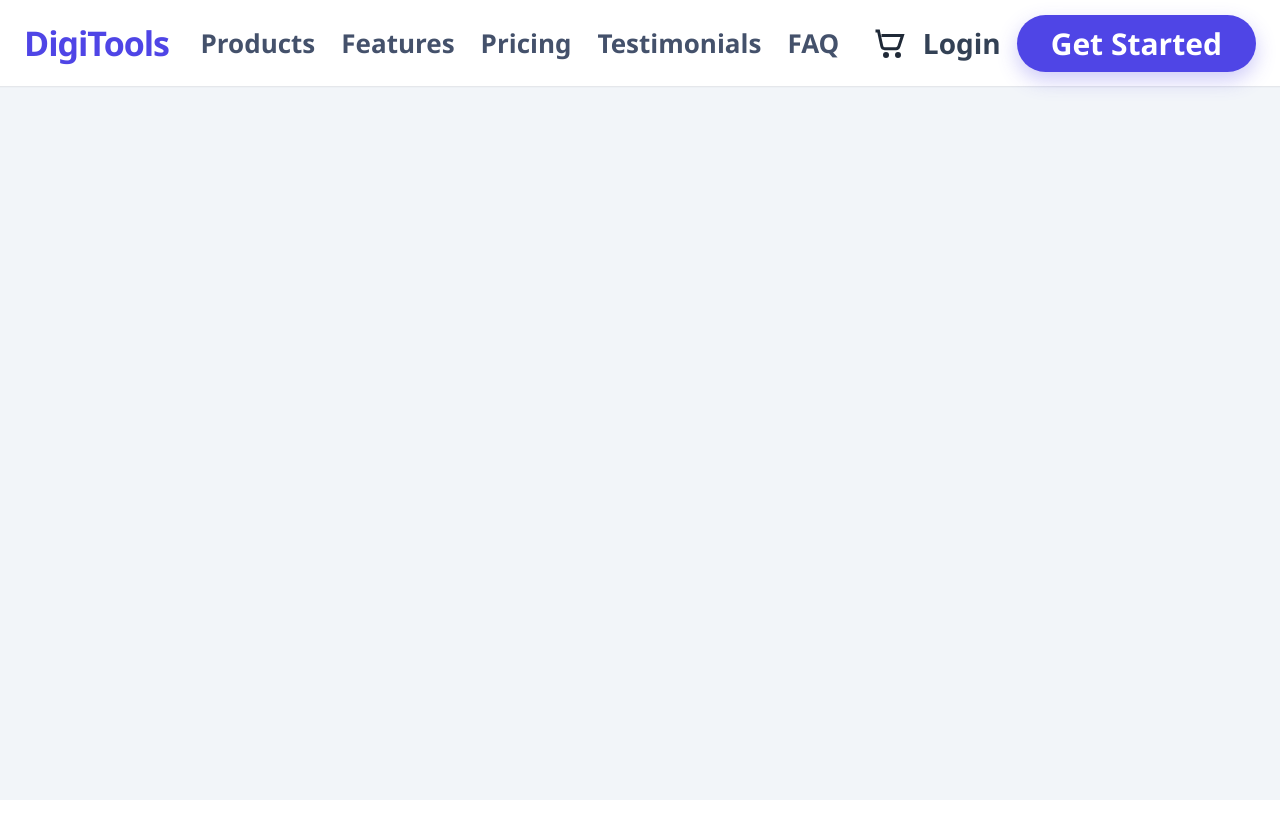
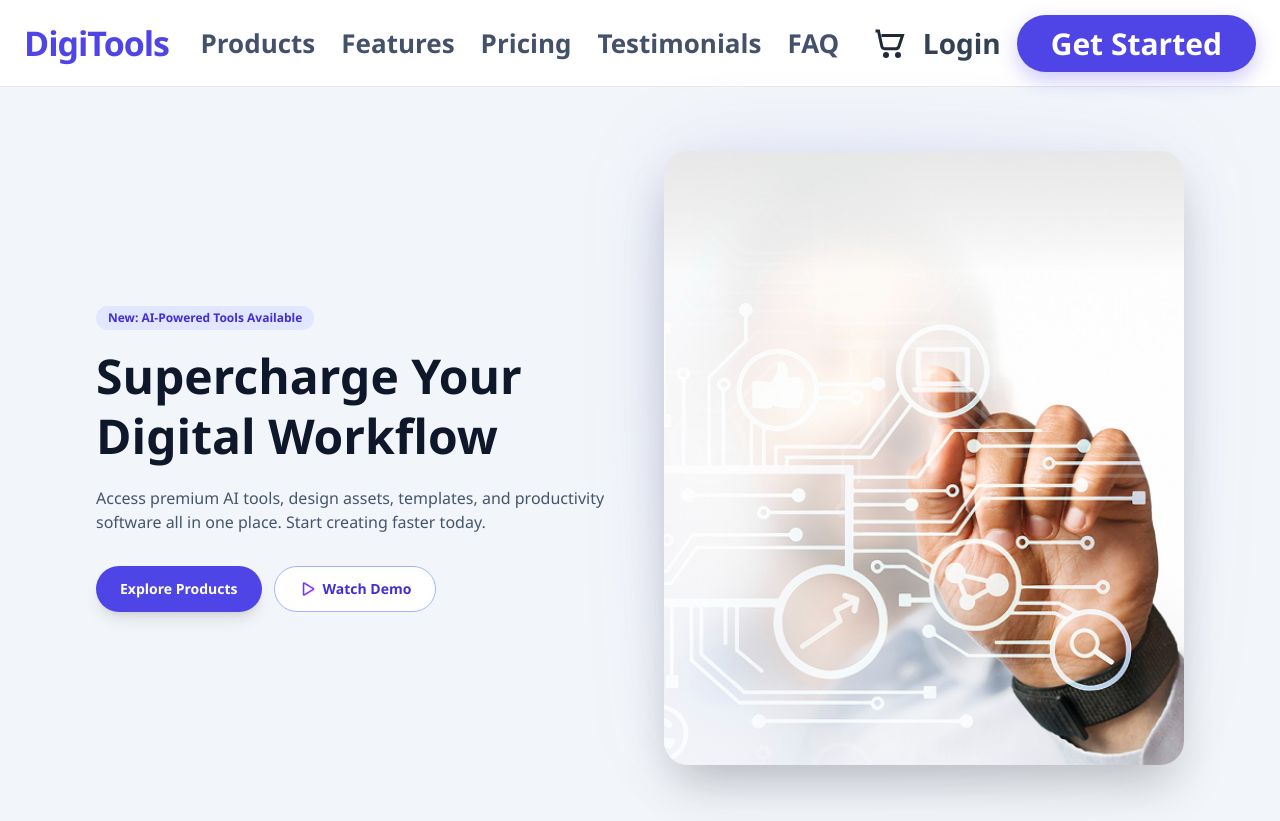
Before and after one commit to Towsif111/Assignment-6, a React (Vite) app: page / in a window 1280 px wide. Before the commit the page ends 800 px from the top, so only its background shows below. Built offline with nearby package versions, Linux system fonts and the light colour scheme.

Commit message:
added the Supercharge Your Digital Workflow

```diff
--- a/src/App.css
+++ b/src/App.css
@@ -95,9 +95,13 @@
   box-shadow: 0 8px 20px rgba(79, 69, 230, 0.28);
 }
 
-.hero-placeholder {
-  height: 56px;
-  border-top: 1px solid #edf1f5;
+.brand-bg {
+  background: #4f45e6;
+}
+
+.hero-glow {
+  border-radius: 28px;
+  background: radial-gradient(circle at 30% 30%, rgba(99, 102, 241, 0.2), rgba(99, 102, 241, 0));
 }
 
 @media (max-width: 1300px) {
--- a/src/App.jsx
+++ b/src/App.jsx
@@ -1,5 +1,7 @@
 
 import './App.css'
+import playIcon from './assets/Play.png'
+import heroBanner from './assets/banner.png'
 
 const navLinks = ['Products', 'Features', 'Pricing', 'Testimonials', 'FAQ']
 
@@ -34,7 +36,40 @@ function App() {
         </nav>
       </header>
 
-      <section className="hero-placeholder" aria-hidden="true" />
+      <section className="mx-auto grid max-w-6xl items-center gap-12 px-4 pb-14 pt-16 sm:px-6 lg:grid-cols-2 lg:px-8">
+        <div>
+          <p className="mb-4 inline-flex rounded-full bg-indigo-100 px-3 py-1 text-xs font-semibold text-indigo-700">
+            New: AI-Powered Tools Available
+          </p>
+          <h2 className="text-4xl font-black leading-tight text-slate-900 sm:text-5xl">
+            Supercharge Your
+            <br />
+            Digital Workflow
+          </h2>
+          <p className="mt-5 max-w-xl text-slate-600">
+            Access premium AI tools, design assets, templates, and productivity software
+            all in one place. Start creating faster today.
+          </p>
+          <div className="mt-8 flex flex-wrap gap-3">
+            <button className="rounded-full px-6 py-3 text-sm font-semibold text-white shadow-lg brand-bg">
+              Explore Products
+            </button>
+            <button className="inline-flex items-center gap-2 rounded-full border border-indigo-300 bg-white px-6 py-3 text-sm font-semibold text-indigo-700">
+              <img src={playIcon} alt="Play" className="h-4 w-4" />
+              Watch Demo
+            </button>
+          </div>
+        </div>
+
+        <div className="relative">
+          <div className="hero-glow absolute inset-0 blur-2xl" />
+          <img
+            className="relative z-10 h-full min-h-[280px] w-full rounded-3xl object-cover shadow-2xl"
+            src={heroBanner}
+            alt="Digital tools in action"
+          />
+        </div>
+      </section>
     </div>
   )
 }
```
